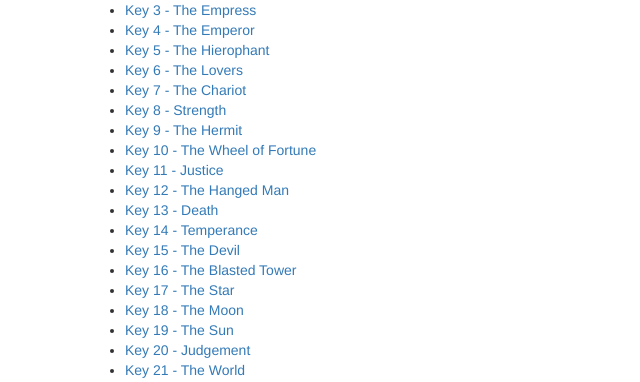
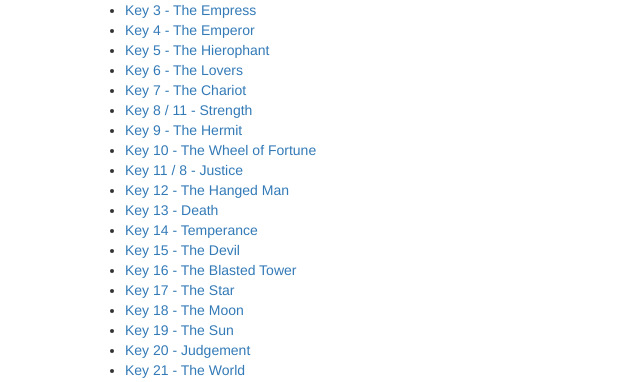
Before and after one commit to jeremytarling/python-tarot, a Flask app: page /all-cards in a window 1280 px wide. Shown: the part 176-558 px from the top of the page, without its empty margins (0-640 px from the left). Run offline with Flask 2, Linux system fonts and the light colour scheme; some libraries are stand-ins or nearby versions.

Commit message:
updated index, switched numbers for justice and strength

```diff
--- a/webapp/templates/all_cards.html
+++ b/webapp/templates/all_cards.html
@@ -12,10 +12,10 @@
         <li><a href="/one-card/the_hierophant">Key 5 - The Hierophant</a></li>
         <li><a href="/one-card/the_lovers">Key 6 - The Lovers</a></li>
         <li><a href="/one-card/the_chariot">Key 7 - The Chariot</a></li>
-        <li><a href="/one-card/strength">Key 8 - Strength</a></li>
+        <li><a href="/one-card/strength">Key 8 / 11 - Strength</a></li>
         <li><a href="/one-card/the_hermit">Key 9 - The Hermit</a></li>
         <li><a href="/one-card/the_wheel_of_fortune">Key 10 - The Wheel of Fortune</a></li>
-        <li><a href="/one-card/justice">Key 11 - Justice</a></li>
+        <li><a href="/one-card/justice">Key 11 / 8 - Justice</a></li>
         <li><a href="/one-card/the_hanged_man">Key 12 - The Hanged Man</a></li>
         <li><a href="/one-card/death">Key 13 - Death</a></li>
         <li><a href="/one-card/temperance">Key 14 - Temperance</a></li>
--- a/webapp/templates/index.html
+++ b/webapp/templates/index.html
@@ -18,9 +18,9 @@
 
 	<hr />
 
-    <p>This is a simple web application written in Python to draw one or more randomly selected cards from a dictionary (hash) of 72 Tarot card description and image references.</p>
+    <p>This is a simple web application written in Python to draw one or more randomly selected cards from a dictionary of 72 Tarot card description and image references.</p>
 
-    <p>Please feel free to fork or re-use, no license restrictions (the tarot images are my own captures of Jean Noblet's version of the Marseille deck).</p>
+    <p>The tarot images are my own captures of <a href="https://www.treadwells-london.com/product-page/jean-noblet-tarot-deck" target="new">Jean-Claude Flornoy's restoration</a> of Jean Noblet's version of the Marseille deck.</p>
 
     <p><a href="https://github.com/jeremytarling/python-tarot">The source code to this app is here</a> - please feel free to fork or re-use, there are no license restrictions.</p>
 
```
